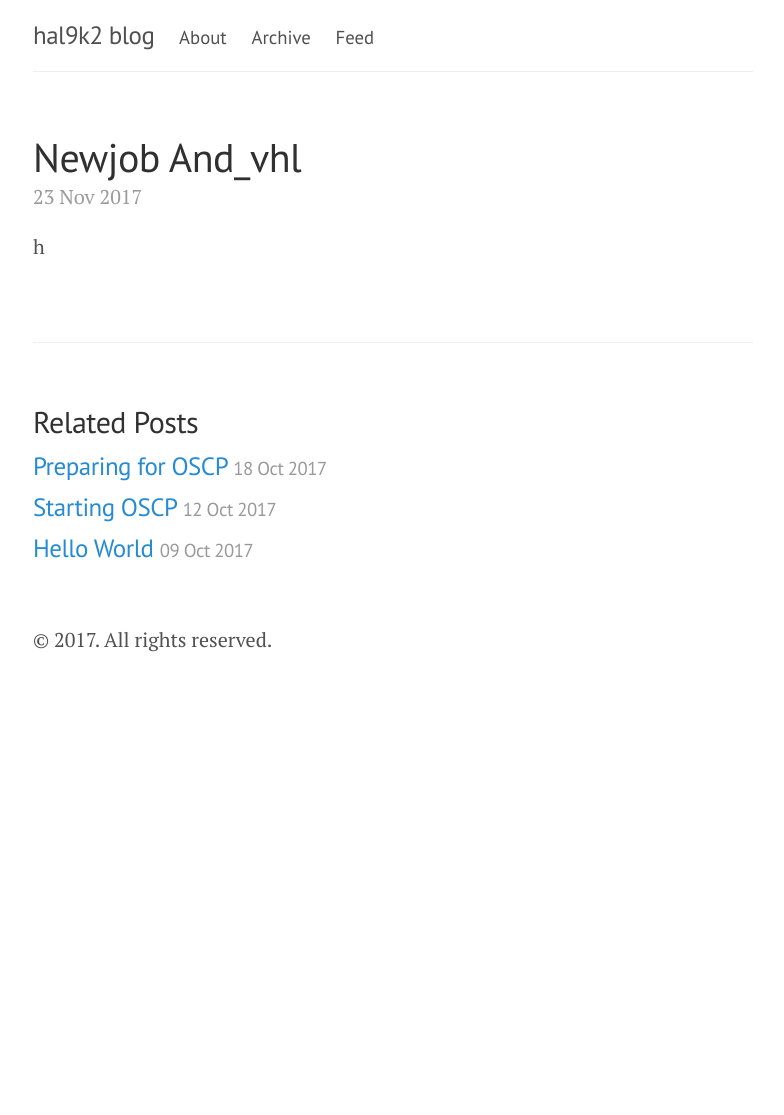
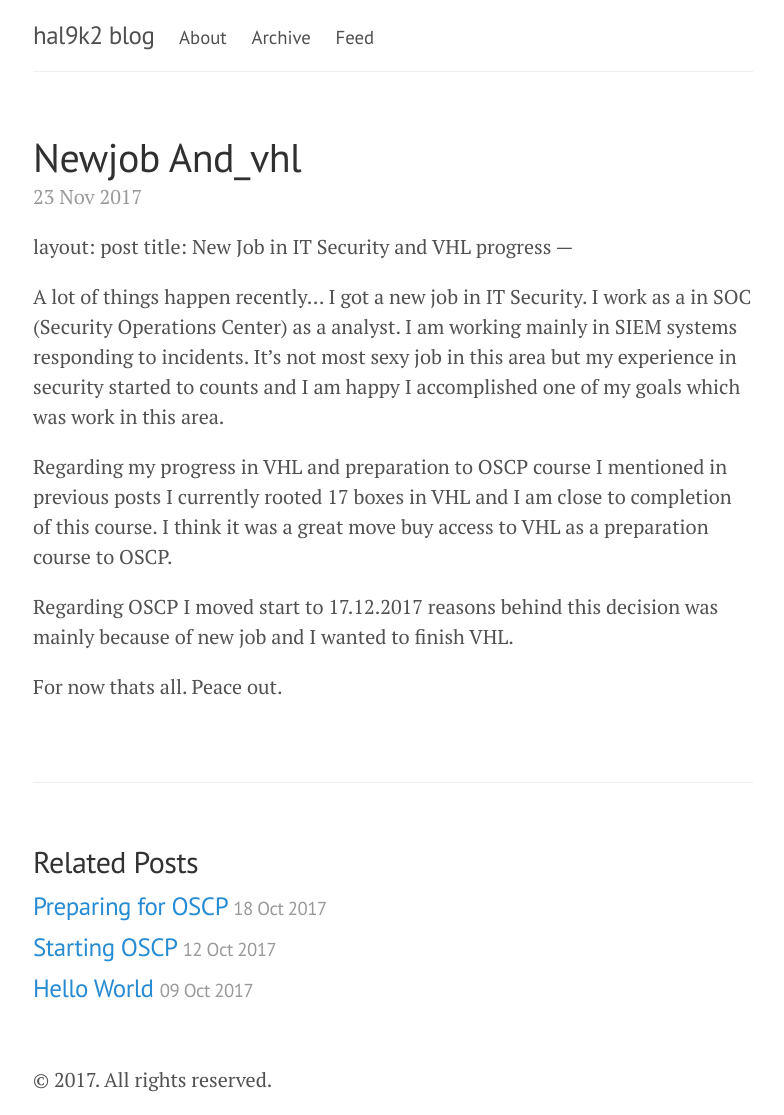
Before and after one commit to chosenonehacks/chosenonepl.github.io.old, a Jekyll site: the page built from _posts/2017-11-23-NewJob-and_VHL.md, in a window 1280 px wide. Shown: the whole page, without its empty margins (247-1031 px from the left). Built offline with Jekyll 4.4.1, drawn with Linux system fonts in a browser that asks for light colours; our own code applies the rules of GitHub Pages for plain Markdown files; before the commit the page ends 900 px from its top, so only the background shows below that.

Commit message:
Update 2017-11-23-NewJob-and_VHL.md

```diff
--- a/_posts/2017-11-23-NewJob-and_VHL.md
+++ b/_posts/2017-11-23-NewJob-and_VHL.md
@@ -1 +1,11 @@
-h
+layout: post
+title: New Job in IT Security and VHL progress
+---
+
+A lot of things happen recently... I got a new job in IT Security. I work as a in SOC (Security Operations Center) as a analyst. I am working mainly in SIEM systems responding to incidents. It's not most sexy job in this area but my experience in security started to counts and I am happy I accomplished one of my goals which was work in this area.
+
+Regarding my progress in VHL and preparation to OSCP course I mentioned in previous posts I currently rooted 17 boxes in VHL and I am close to completion of this course. I think it was a great move buy access to VHL as a preparation course to OSCP.
+
+Regarding OSCP I moved start to 17.12.2017 reasons behind this decision was mainly because of new job and I wanted to finish VHL.
+
+For now thats all. Peace out.
```
